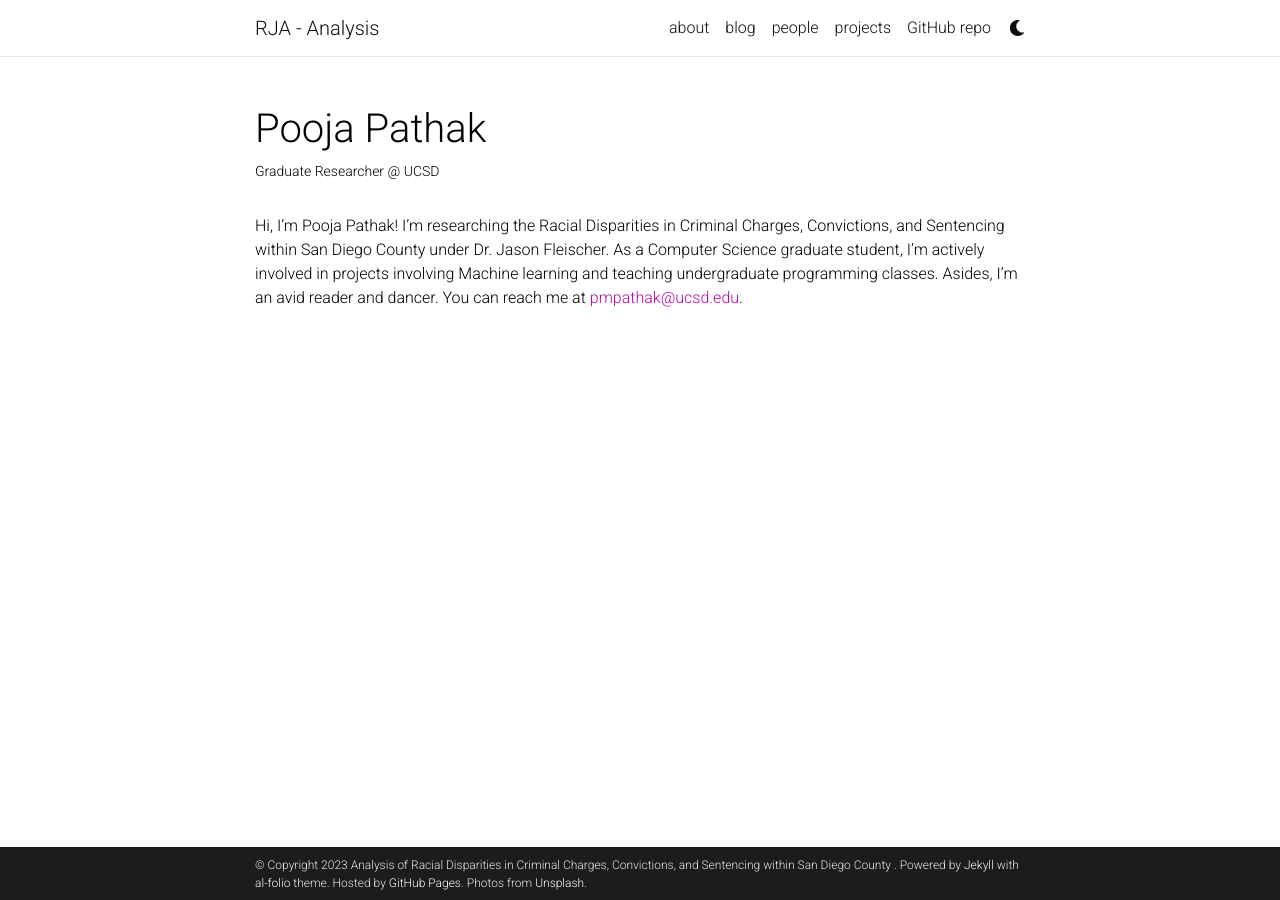
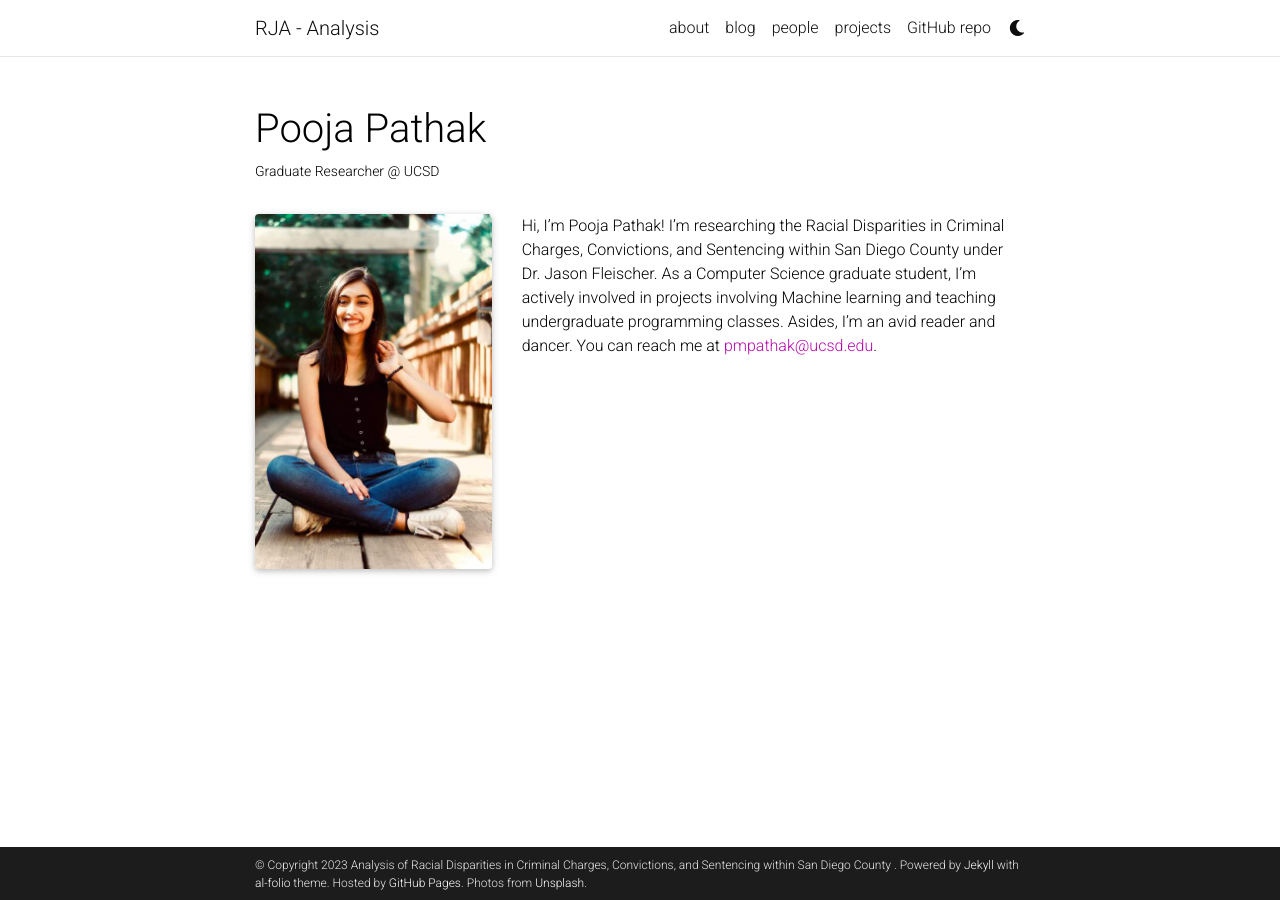
Before and after one commit to FleischerResearchLab/CRJA-analysis, a Jekyll site: the page built from _people/Pooja.md, in a window 1280 px wide. Built offline with Jekyll 4.4.1, drawn with Linux system fonts in a browser that asks for light colours; comment, search, counter and statistics services are not loaded; a style sheet for code colours, icons or effects is not loaded.

Commit message:
update Viki & Pooja

```diff
--- a/_people/Pooja.md
+++ b/_people/Pooja.md
@@ -9,4 +9,11 @@ linkedin: pathakpooja
 category: Student Researchers
 ---
 
-Hi, I’m Pooja Pathak! I’m researching the Racial Disparities in Criminal Charges, Convictions, and Sentencing within San Diego County under Dr. Jason Fleischer. As a Computer Science graduate student, I’m actively involved in projects involving Machine learning and teaching undergraduate programming classes. Asides, I’m an avid reader and dancer. You can reach me at [pmpathak@ucsd.edu](mailto:pmpathak@ucsd.edu).
+<div class="row justify-content-sm-center">
+    <div class="col-sm-4 mt-3 mt-md-0">
+        {% include figure.html path="assets/img/Pooja.jpg" title="example image" class="img-fluid rounded z-depth-1" %}
+    </div>
+    <div class="col-sm-8 mt-3 mt-md-0">
+        Hi, I’m Pooja Pathak! I’m researching the Racial Disparities in Criminal Charges, Convictions, and Sentencing within San Diego County under Dr. Jason Fleischer. As a Computer Science graduate student, I’m actively involved in projects involving Machine learning and teaching undergraduate programming classes. Asides, I’m an avid reader and dancer. You can reach me at <a href = "mailto:pmpathak@ucsd.edu">pmpathak@ucsd.edu</a>.
+        </div>
+</div>
```
Also changed, not shown: _people/Viki.md (+1 -1 lines).
